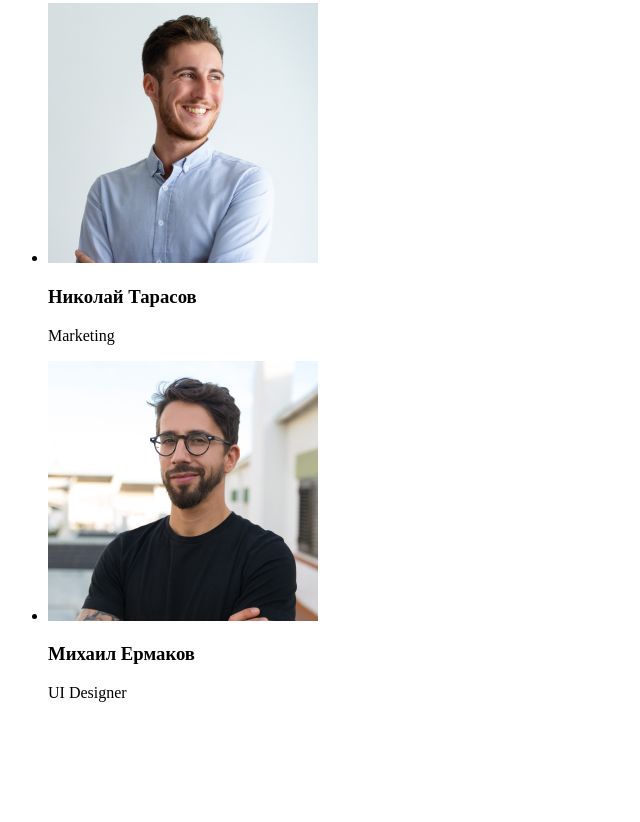
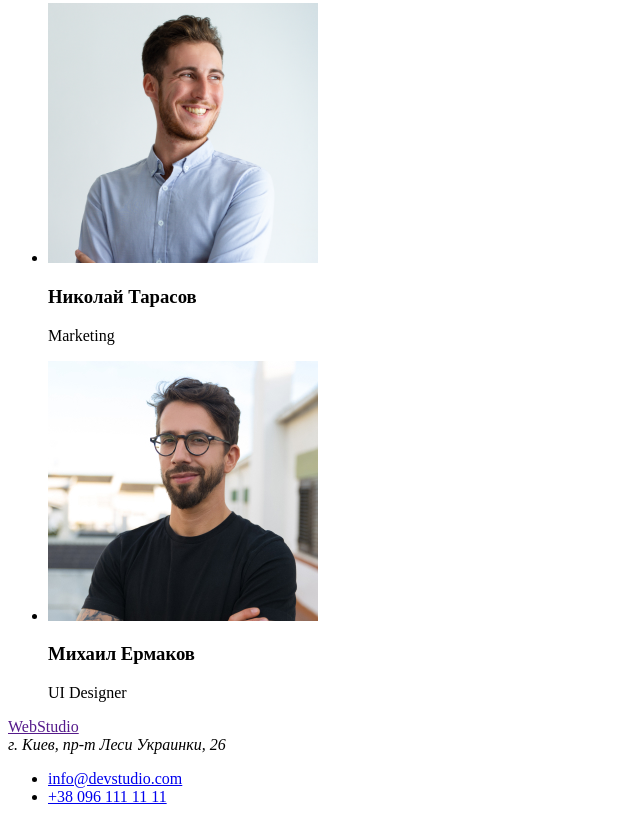
Before and after one commit to VSHKURAT/goit-markup-hw-01, a plain HTML site: page index.html in a window 1280 px wide. Shown: the part 2330-3152 px from the top of the page, without its empty margins (0-640 px from the left). Before the commit the page ends 3048 px from the top, so only its background shows below. Drawn offline with Linux system fonts and the light colour scheme.

Commit message:
додав футер

```diff
--- a/index.html
+++ b/index.html
@@ -104,5 +104,22 @@
 
 </section>
 
+<!--футер-->
+<footer>
+
+    <a href="">WebStudio</a>
+    <address>
+        г. Киев, пр-т Леси Украинки, 26
+    </address>
+
+    <nav>
+        <ul>
+            <li><a href="mailto:info@devstudio.com">info@devstudio.com</a></li>
+            <li><a href="tel:+380961111111">+38 096 111 11 11</a></li>
+        </ul>
+    </nav>
+
+</footer>
+
 </body>
 </html>
```
